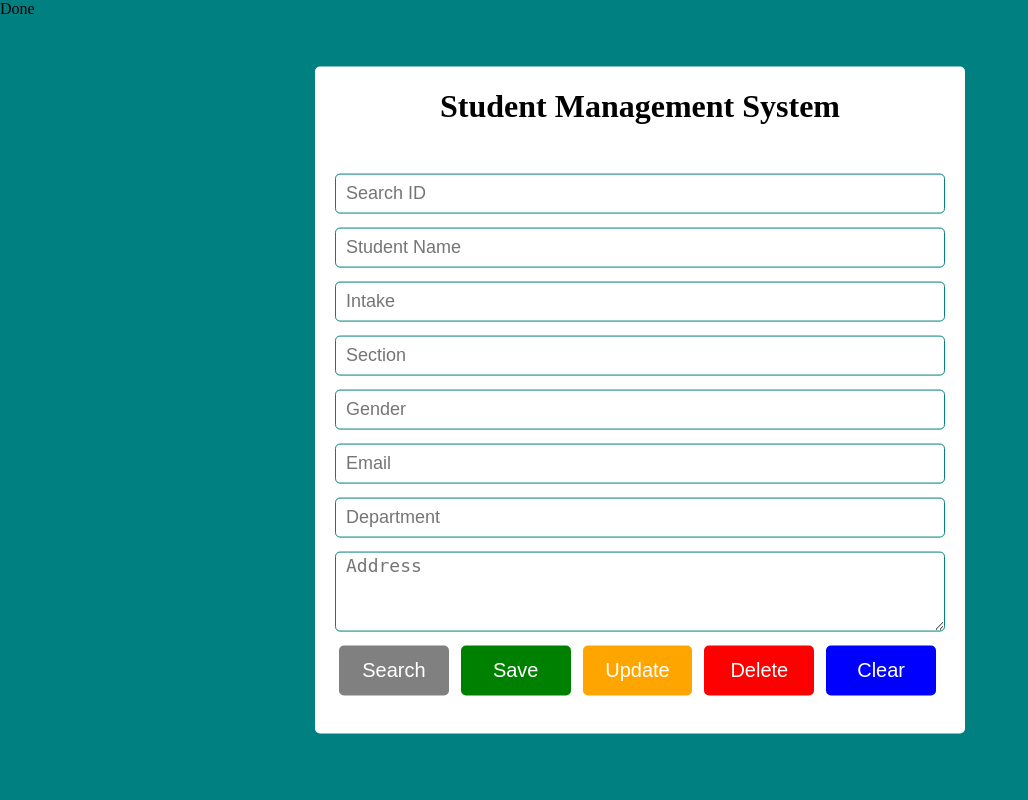
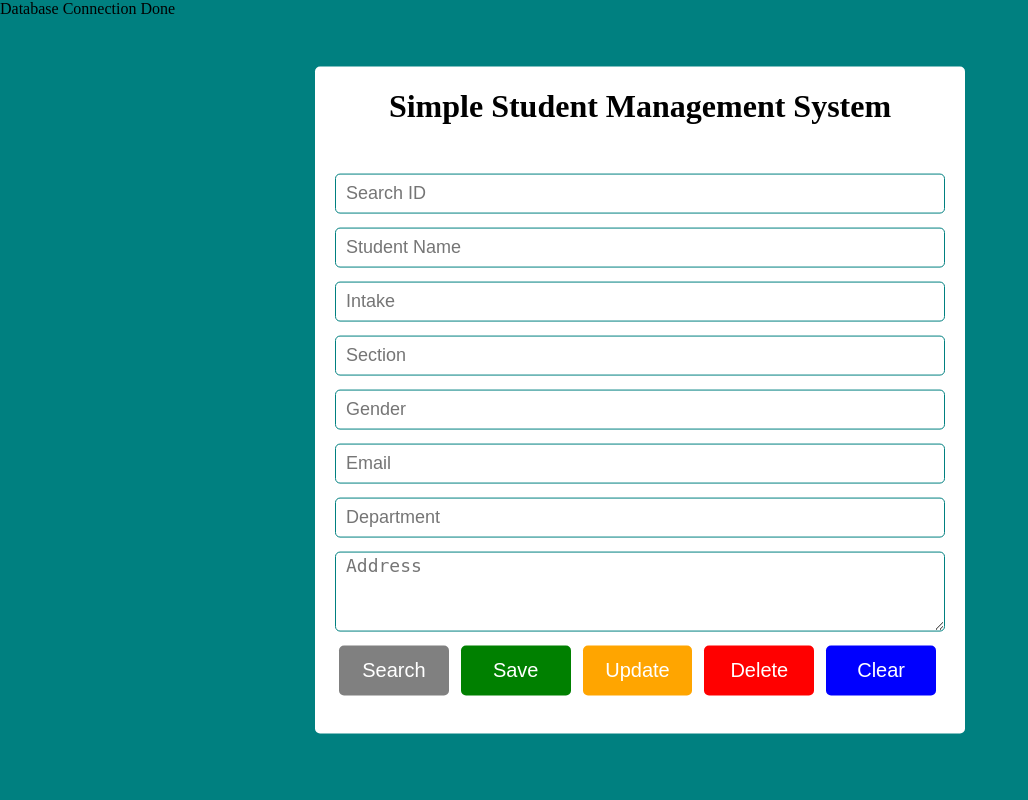
Before and after one commit to mosraful21/student, a PHP site: page /form.php in a window 1280 px wide. Shown: the whole page, without its empty margins (0-1028 px from the left). Run offline with PHP 8.4, Linux system fonts and the light colour scheme.

Commit message:
data updated

```diff
--- a/connection.php
+++ b/connection.php
@@ -7,7 +7,7 @@
 $dbCon = mysqli_connect($host, $userName, $pwd, $dbName);
 
 if($dbCon){
-    echo "Done";
+    echo "Database Connection Done";
 }
 else{
     echo "Error";
--- /dev/null
+++ b/delete.php
@@ -0,0 +1,16 @@
+<?php
+require_once ("connection.php");
+
+    if(isset($_POST['delete'])){
+        $id = $_POST['search'];
+        $query = "DELETE FROM form WHERE id = '$id' ";
+        $data = mysqli_query($dbCon, $query);
+
+        if($data){
+            echo "<script> alert('Are you sure delete this person?') </script>";
+        }
+        else{
+            echo "<script> alert('Failed to deleted') </script>";
+        }
+    }
+?>
--- a/form.php
+++ b/form.php
@@ -1,89 +1,10 @@
 <?php
     include('connection.php');
+    require_once("insert.php");
+    require_once("search.php");
+    require_once("update.php");
+    require_once("delete.php");
 ?>
-
-<!-- Data insert part -->
-<?php
-    if(isset($_POST['save'])){
-        $name       = $_POST['name'];
-        $intake     = $_POST['intake'];
-        $section    = $_POST['section'];
-        $gender     = $_POST['gender'];
-        $email      = $_POST['email'];
-        $department = $_POST['department'];
-        $address    = $_POST['address'];
-
-        //here (form) is database table name
-        $query = "INSERT INTO form (std_name, std_intake, std_section, std_gender, std_email, std_department, std_address) VALUES ('$name', '$intake', '$section', '$gender', '$email', '$department', '$address')";
-        $data = mysqli_query($dbCon, $query);
-
-        if($data){
-            echo "<script> alert('Data save into Database') </script>";
-        }
-        else{
-            echo "<script> alert('Don't data save into Database') </script>";
-        }
-    }
-?>
-
-
-<!-- Data search part  -->
-<?php
-    if(isset($_POST['searchData'])){
-        $search = $_POST['search'];
-
-        // here (form) is database table name and (id) is search id field
-        $query = "SELECT * FROM form WHERE id = '$search' ";
-        $data = mysqli_query($dbCon, $query);
-
-        $result = mysqli_fetch_assoc($data);
-        // $name = $result['std_name'];
-        // echo $name;
-    }
-?>
-
-
-<!-- Update data in database -->
-<?php
-    if(isset($_POST['update'])){
-        $id       = $_POST['search'];
-        $name       = $_POST['name'];
-        $intake     = $_POST['intake'];
-        $section    = $_POST['section'];
-        $gender     = $_POST['gender'];
-        $email      = $_POST['email'];
-        $department = $_POST['department'];
-        $address    = $_POST['address'];
-
-        $query = "UPDATE form SET std_name='$name', std_intake='$intake', std_section='$section', std_gender='$gender', std_email='$email', std_department='$department', std_address='$address' WHERE id = '$id' ";
-        $data = mysqli_query($dbCon, $query);
-
-        if($data){
-            echo "<script> alert('Information Updated') </script>";
-        }
-        else{
-            echo "<script> alert('Failed to Updated') </script>";
-        }
-    }
-?>
-
-
-<!-- Delete data in database -->
-<?php
-    if(isset($_POST['delete'])){
-        $id = $_POST['search'];
-        $query = "DELETE FROM form WHERE id = '$id' ";
-        $data = mysqli_query($dbCon, $query);
-
-        if($data){
-            echo "<script> alert('Information Deleted') </script>";
-        }
-        else{
-            echo "<script> alert('Failed to deleted') </script>";
-        }
-    }
-?>
-
 
 <!DOCTYPE html>
 <html lang="en">
@@ -97,10 +18,13 @@
 <body>
     <div class="center">
         <form action="#" method="POST">
-            <h1>Student Management System</h1>
+            <h1>Simple Student Management System</h1>
             <div class="form">
+                <!-- input field -->
                 <input type="text" name="search" class="textfield" placeholder="Search ID" value="<?php if(isset($_POST['searchData'])){echo $result['id'];} ?>">
+
                 <input type="text" name="name" class="textfield" placeholder="Student Name" value="<?php if(isset($_POST['searchData'])){echo $result['std_name'];} ?>">
+
                 <input type="text" name="intake" class="textfield" placeholder="Intake" value="<?php if(isset($_POST['searchData'])){echo $result['std_intake'];} ?>">
                 <input type="text" name="section" class="textfield" placeholder="Section" value="<?php if(isset($_POST['searchData'])){echo $result['std_section'];} ?>">
 
@@ -110,14 +34,15 @@
 
                 <input type="text" name="department" class="textfield" placeholder="Department" value="<?php if(isset($_POST['searchData'])){echo $result['std_department'];} ?>">
 
-
                 <textarea placeholder="Address" name="address"><?php if(isset($_POST['searchData'])){echo $result['std_address'];} ?></textarea>
 
+            <!-- Button  -->
                 <input type="submit" value="Search" name="searchData" class="btn" style="background-color: gray;">
                 <input type="submit" value="Save" name="save" class="btn" style="background-color: green;">
                 <input type="submit" value="Update" name="update" class="btn" style="background-color: orange;">
                 <input type="submit" value="Delete" name="delete" class="btn" style="background-color: red;">
                 <input type="reset" value="Clear" name="" class="btn" style="background-color: blue;">
+
             </div>
         </form>
     </div>
--- /dev/null
+++ b/insert.php
@@ -0,0 +1,24 @@
+<?php
+require_once ("connection.php");
+
+    if(isset($_POST['save'])){
+        $name       = $_POST['name'];
+        $intake     = $_POST['intake'];
+        $section    = $_POST['section'];
+        $gender     = $_POST['gender'];
+        $email      = $_POST['email'];
+        $department = $_POST['department'];
+        $address    = $_POST['address'];
+
+        //here (form) is database table name
+        $query = "INSERT INTO form (std_name, std_intake, std_section, std_gender, std_email, std_department, std_address) VALUES ('$name', '$intake', '$section', '$gender', '$email', '$department', '$address')";
+        $data = mysqli_query($dbCon, $query);
+
+        if($data){
+            echo "<script> alert('Data save into Database') </script>";
+        }
+        else{
+            echo "<script> alert('Don't data save into Database') </script>";
+        }
+    }
+?>
--- /dev/null
+++ b/search.php
@@ -0,0 +1,16 @@
+<?php
+require_once ("connection.php");
+
+    if(isset($_POST['searchData'])){
+        $search = $_POST['search'];
+
+        // here (form) is database table name and (id) is search id field
+        $query = "SELECT * FROM form WHERE id = '$search' ";
+        $data = mysqli_query($dbCon, $query);
+
+        $result = mysqli_fetch_assoc($data);
+        // $name = $result['std_name'];
+        // echo $name;
+    }
+
+?>
--- /dev/null
+++ b/update.php
@@ -0,0 +1,24 @@
+<?php
+require_once ("connection.php");
+
+    if(isset($_POST['update'])){
+        $id       = $_POST['search'];
+        $name       = $_POST['name'];
+        $intake     = $_POST['intake'];
+        $section    = $_POST['section'];
+        $gender     = $_POST['gender'];
+        $email      = $_POST['email'];
+        $department = $_POST['department'];
+        $address    = $_POST['address'];
+
+        $query = "UPDATE form SET std_name='$name', std_intake='$intake', std_section='$section', std_gender='$gender', std_email='$email', std_department='$department', std_address='$address' WHERE id = '$id' ";
+        $data = mysqli_query($dbCon, $query);
+
+        if($data){
+            echo "<script> alert('Information Updated') </script>";
+        }
+        else{
+            echo "<script> alert('Failed to Updated') </script>";
+        }
+    }
+?>
```
